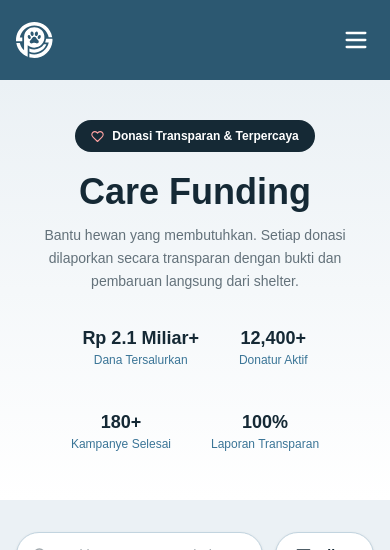
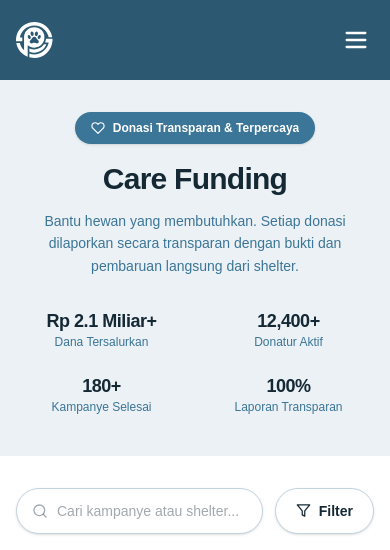
Before and after one commit to deandamanik/pawsphere-frontend, a React (Vite) app: page /donation in a window 390 px wide. Shown: the top 550 px of the page. Built offline with nearby package versions, Linux system fonts and the light colour scheme.

Commit message:
feat: add responsive layout and entry animations to DonationHero

```diff
--- a/src/components/donation/DonationHero.jsx
+++ b/src/components/donation/DonationHero.jsx
@@ -1,3 +1,4 @@
+import { motion } from 'framer-motion';
 import { FiHeart } from 'react-icons/fi';
 
 const DonationHero = () => {
@@ -8,28 +9,77 @@ const DonationHero = () => {
     { value: '100%', label: 'Laporan Transparan' },
   ];
 
+  const containerVariants = {
+    hidden: { opacity: 0 },
+    visible: {
+      opacity: 1,
+      transition: {
+        staggerChildren: 0.15,
+      },
+    },
+  };
+
+  const itemVariants = {
+    hidden: { opacity: 0, y: 15 },
+    visible: {
+      opacity: 1,
+      y: 0,
+      transition: { type: "spring", stiffness: 100, damping: 15 }
+    },
+  };
+
   return (
-    <section className="bg-linear-to-b from-brand-blue-light to-white pt-10 pb-12 text-center">
-      <div className="inline-flex items-center gap-2 bg-brand-blue-darker text-white text-xs font-semibold px-4 py-2 rounded-full mb-5">
-        <FiHeart size={13} className="text-red-300" />
-        Donasi Transparan &amp; Terpercaya
-      </div>
+    <motion.section
+      initial="hidden"
+      whileInView="visible"
+      viewport={{ once: true, amount: 0.3 }}
+      variants={containerVariants}
+      className="bg-brand-blue-light pt-8 pb-10 md:pt-12 md:pb-14 text-center px-4"
+    >
+      <motion.div
+        variants={itemVariants}
+        whileHover={{ scale: 1.05 }}
+        className="inline-flex items-center gap-2 bg-brand-blue-normal text-white text-xs md:text-sm font-semibold px-4 py-2 md:px-6 md:py-3 rounded-full mb-4 md:mb-5 max-w-full cursor-default shadow-sm"
+      >
+        <FiHeart size={14} className="text-white shrink-0" />
+        <span className="truncate">Donasi Transparan &amp; Terpercaya</span>
+      </motion.div>
 
-      <h1 className="text-4xl font-bold text-brand-blue-darker mb-3">Care Funding</h1>
-      <p className="text-brand-blue-darker/65 text-sm max-w-md mx-auto leading-relaxed mb-8 px-4">
+      <motion.h1
+        variants={itemVariants}
+        className="text-3xl md:text-5xl font-extrabold text-brand-blue-darker mb-3 tracking-tight leading-tight"
+      >
+        Care Funding
+      </motion.h1>
+
+      <motion.p
+        variants={itemVariants}
+        className="text-brand-blue-normal text-sm md:text-lg max-w-2xl mx-auto leading-relaxed mb-8 md:mb-10 px-2 md:px-4"
+      >
         Bantu hewan yang membutuhkan. Setiap donasi dilaporkan secara
         transparan dengan bukti dan pembaruan langsung dari shelter.
-      </p>
+      </motion.p>
 
-      <div className="flex items-center justify-center gap-10 flex-wrap px-4">
+      <motion.div
+        variants={containerVariants}
+        className="max-w-xl mx-auto grid grid-cols-2 gap-y-6 gap-x-4 md:flex md:items-center md:justify-center md:gap-10 md:max-w-none"
+      >
         {stats.map(({ value, label }) => (
-          <div key={label} className="text-center">
-            <p className="text-brand-blue-darker font-bold text-lg">{value}</p>
-            <p className="text-brand-blue-normal text-xs font-medium">{label}</p>
-          </div>
+          <motion.div
+            key={label}
+            variants={itemVariants}
+            className="text-center px-2"
+          >
+            <p className="text-lg md:text-xl font-extrabold text-brand-blue-darker tracking-tight leading-tight">
+              {value}
+            </p>
+            <p className="text-brand-blue-normal text-xs md:text-sm font-medium mt-0.5 leading-snug">
+              {label}
+            </p>
+          </motion.div>
         ))}
-      </div>
-    </section>
+      </motion.div>
+    </motion.section>
   );
 };
 
--- a/src/pages/donation/Donation.jsx
+++ b/src/pages/donation/Donation.jsx
@@ -72,7 +72,7 @@ const Donation = () => {
   );
 
   return (
-    <div className="min-h-screen bg-brand-blue-light font-poppins">
+    <div className="min-h-screen bg-white font-poppins">
 
       <DonationHero />
 
```
